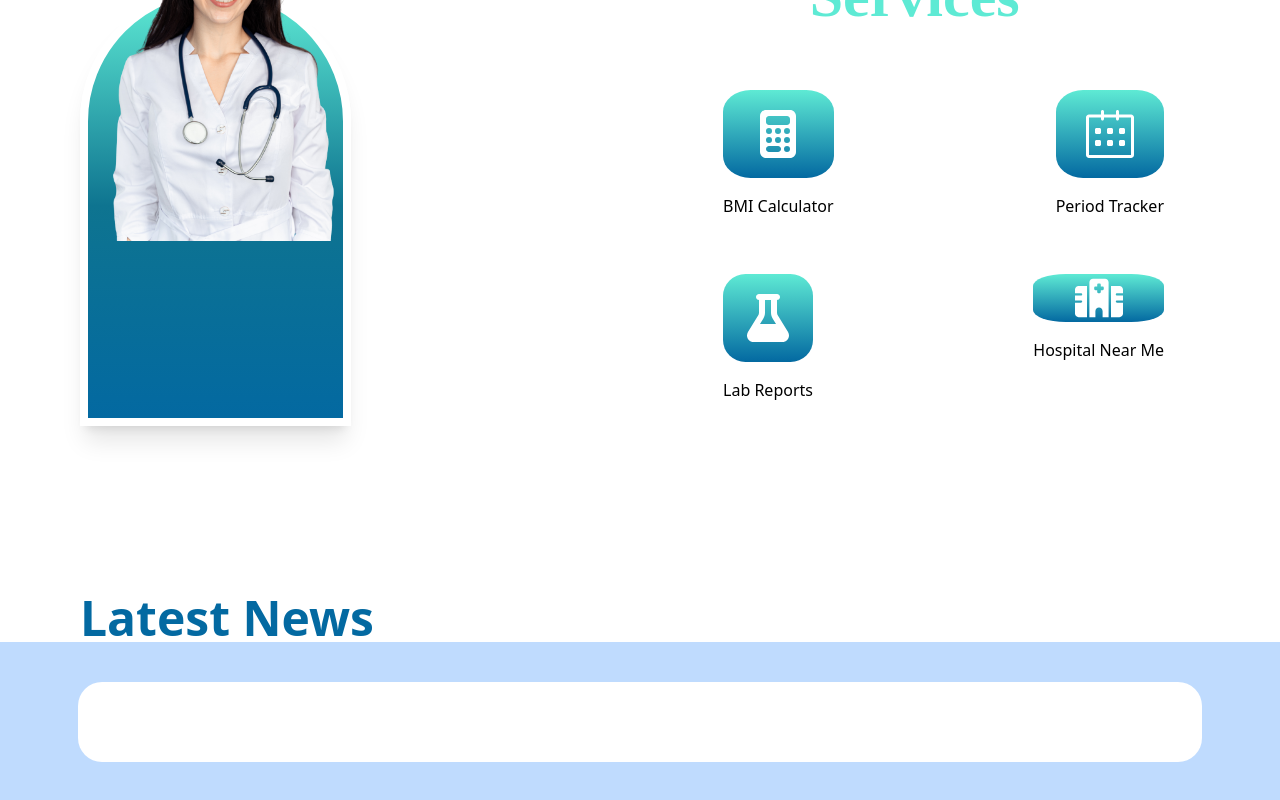
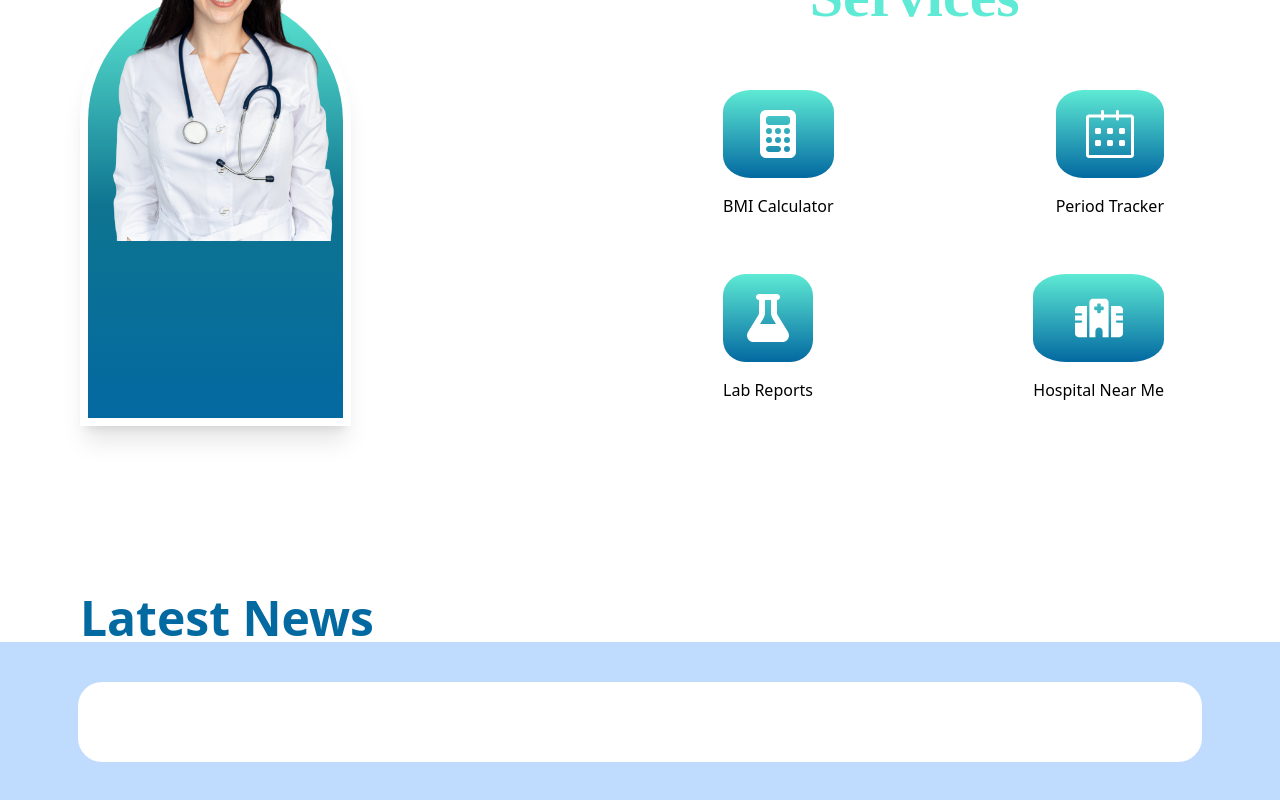
Before and after one commit to Va2003g/HealthConnect, a React (Create React App) app in the folder healthconnectfrontend/: page / in a window 1280 px wide. Shown: the part 1226-2026 px from the top of the page. Built offline with nearby package versions, Linux system fonts and the light colour scheme; no server answers.

Commit message:
Desgining Correction

```diff
--- a/healthconnectfrontend/src/Components/Home/Special Services/Special_Services.jsx
+++ b/healthconnectfrontend/src/Components/Home/Special Services/Special_Services.jsx
@@ -51,14 +51,15 @@ const Special_Services = () => {
                 </div>
                 <div>Lab Reports</div>
               </div>
-              <Link to="/Hospital_Near_Me">
+
                 <div>
-                  <div className="w-full h-full bg-gradient-to-b from-teal-300 to-sky-700 rounded-[25%] flex justify-center items-center mb-4">
-                    <FaHospital size={48} color="white" />
-                  </div>
-                  <div>Hospital Near Me</div>
+                  <Link to="/Hospital_Near_Me">
+                      <div className="w-full h-full bg-gradient-to-b from-teal-300 to-sky-700 rounded-[25%] flex justify-center items-center mb-4">
+                        <FaHospital size={48} color="white" />
+                      </div>
+                      <div>Hospital Near Me</div>
+                  </Link>
                 </div>
-              </Link>
             </div>
           </div>
         </div>
```
